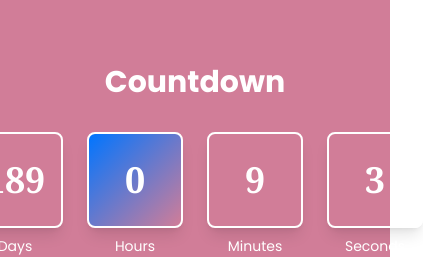
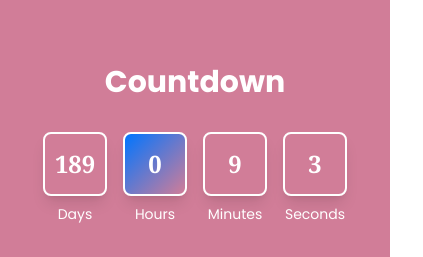
Before and after one commit to MCLfelele/Dsgn, a Next.js app: page / in a window 390 px wide. Shown: the top 257 px of the page, 423 px wide, since content can reach past the window. Built offline with nearby package versions, Linux system fonts and the light colour scheme.

Commit message:
update 2.3.1

```diff
--- a/app/components/Banner/Banner.tsx
+++ b/app/components/Banner/Banner.tsx
@@ -103,32 +103,32 @@ const Banner = () => {
           {/* Countdown Section (At the top in all views) */}
           <div className="text-center mb-12">
   <h2 className="text-3xl font-bold text-white mb-8">Countdown</h2>
-  <div className="flex justify-center space-x-6">
+  <div className="flex justify-center space-x-4 md:space-x-6">
     {/* Days */}
     <div className="text-center">
-      <div className="w-24 h-24 flex items-center justify-center bg-gradient-to-br from-purple-500 to-pink-500 rounded-lg shadow-lg border-2 border-white">
-        <span className="text-4xl font-bold text-white font-serif">{timeLeft.days}</span>
+      <div className="w-16 h-16 md:w-24 md:h-24 flex items-center justify-center bg-gradient-to-br from-purple-500 to-pink-500 rounded-lg shadow-lg border-2 border-white">
+        <span className="text-2xl md:text-4xl font-bold text-white font-serif">{timeLeft.days}</span>
       </div>
       <span className="block text-sm text-white mt-2">Days</span>
     </div>
     {/* Hours */}
     <div className="text-center">
-      <div className="w-24 h-24 flex items-center justify-center bg-gradient-to-br from-blue-500 to-teal-500 rounded-lg shadow-lg border-2 border-white">
-        <span className="text-4xl font-bold text-white font-serif">{timeLeft.hours}</span>
+      <div className="w-16 h-16 md:w-24 md:h-24 flex items-center justify-center bg-gradient-to-br from-blue-500 to-teal-500 rounded-lg shadow-lg border-2 border-white">
+        <span className="text-2xl md:text-4xl font-bold text-white font-serif">{timeLeft.hours}</span>
       </div>
       <span className="block text-sm text-white mt-2">Hours</span>
     </div>
     {/* Minutes */}
     <div className="text-center">
-      <div className="w-24 h-24 flex items-center justify-center bg-gradient-to-br from-green-500 to-yellow-500 rounded-lg shadow-lg border-2 border-white">
-        <span className="text-4xl font-bold text-white font-serif">{timeLeft.minutes}</span>
+      <div className="w-16 h-16 md:w-24 md:h-24 flex items-center justify-center bg-gradient-to-br from-green-500 to-yellow-500 rounded-lg shadow-lg border-2 border-white">
+        <span className="text-2xl md:text-4xl font-bold text-white font-serif">{timeLeft.minutes}</span>
       </div>
       <span className="block text-sm text-white mt-2">Minutes</span>
     </div>
     {/* Seconds */}
     <div className="text-center">
-      <div className="w-24 h-24 flex items-center justify-center bg-gradient-to-br from-red-500 to-orange-500 rounded-lg shadow-lg border-2 border-white">
-        <span className="text-4xl font-bold text-white font-serif">{timeLeft.seconds}</span>
+      <div className="w-16 h-16 md:w-24 md:h-24 flex items-center justify-center bg-gradient-to-br from-red-500 to-orange-500 rounded-lg shadow-lg border-2 border-white">
+        <span className="text-2xl md:text-4xl font-bold text-white font-serif">{timeLeft.seconds}</span>
       </div>
       <span className="block text-sm text-white mt-2">Seconds</span>
     </div>
```
